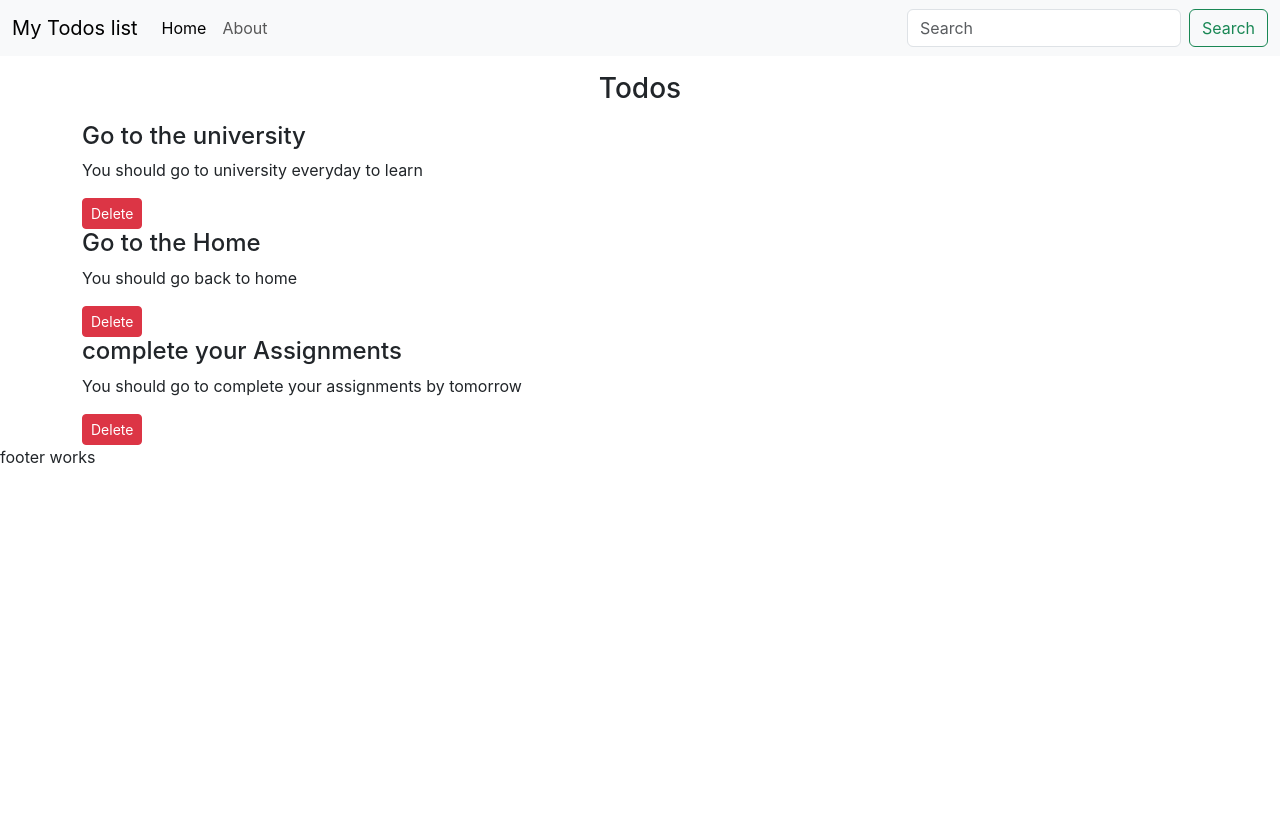
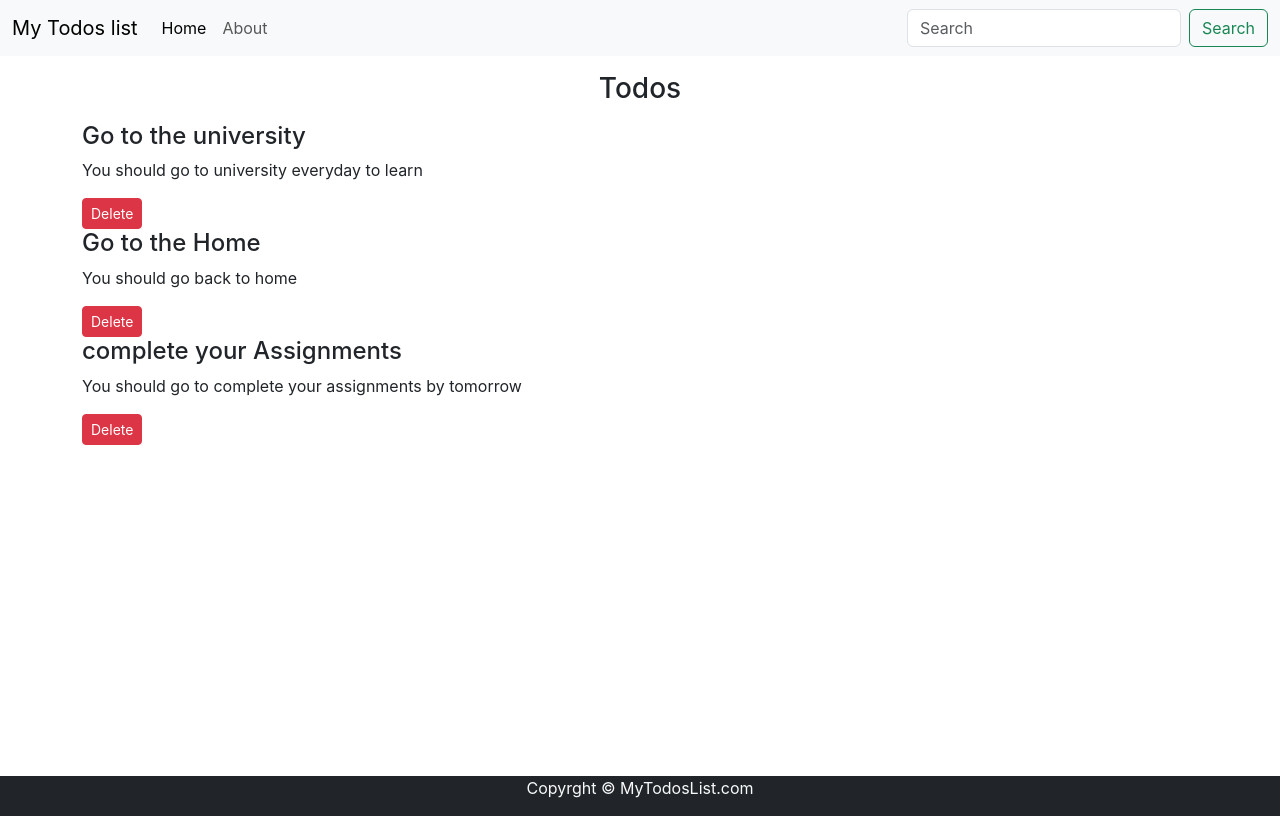
Before and after one commit to haseebt456/React-Todo-List, a React (Create React App) app: page / in a window 1280 px wide. Built offline with nearby package versions, Linux system fonts and the light colour scheme.

Commit message:
Add text and styling

```diff
--- a/src/components/footer.jsx
+++ b/src/components/footer.jsx
@@ -1,7 +1,16 @@
 import React from 'react'
 
 export default function Footer() {
+  let footerStyle = {
+    position: "absolute",
+    top: "97vh",
+    width: '100%'
+  }
   return (
-    <div>footer works</div>
+    <div className='bg-dark text-light' style={footerStyle}>
+      <p className='text-center'>
+        Copyrght &copy; MyTodosList.com
+      </p>
+    </div>
   )
 }
```
